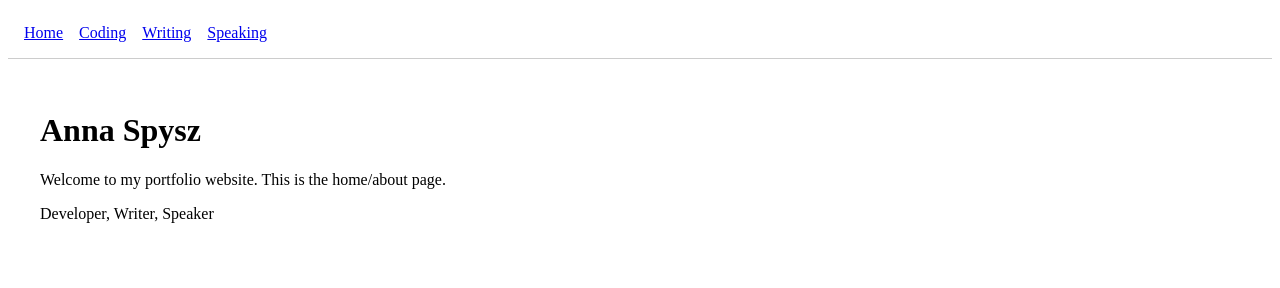
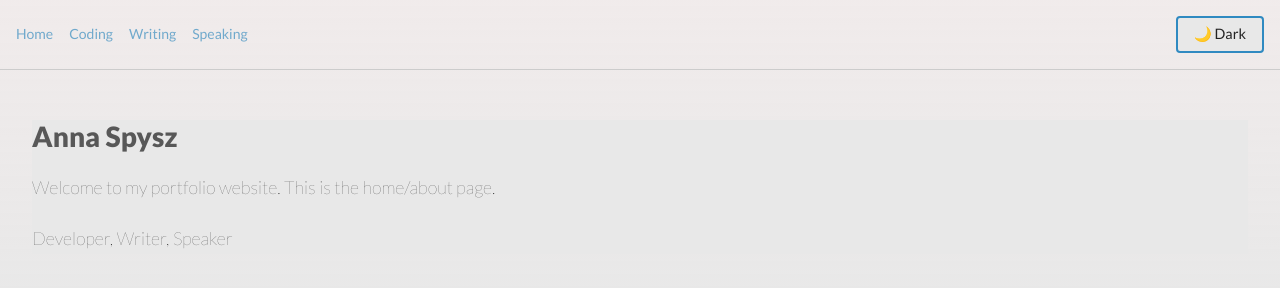
Before and after one commit to bildungsroman/bildungsroman.github.io, a React app: page / in a window 1280 px wide. Built offline with nearby package versions, Linux system fonts and the light colour scheme.

Commit message:
Update theming, add theme to new pages

```diff
--- a/src/App.jsx
+++ b/src/App.jsx
@@ -1,5 +1,8 @@
 import React from "react";
 import { BrowserRouter as Router, Routes, Route, Link } from "react-router-dom";
+import { ThemeProvider } from "./contexts/ThemeContext";
+import { GlobalStyle } from "./components/common/global";
+import ThemeToggle from "./components/ThemeToggle";
 import Home from "./pages/Home";
 import Coding from "./pages/Coding";
 import Writing from "./pages/Writing";
@@ -8,10 +11,21 @@ import NotFound from "./pages/NotFound";
 
 function App() {
   return (
+    <ThemeProvider>
+      <GlobalStyle />
       <Router>
         <div>
           {/* Basic navigation - will be replaced with proper Navbar component in later tasks */}
-        <nav style={{ padding: "1rem", borderBottom: "1px solid #ccc" }}>
+          <nav
+            style={{
+              padding: "1rem",
+              borderBottom: "1px solid #ccc",
+              display: "flex",
+              justifyContent: "space-between",
+              alignItems: "center",
+            }}
+          >
+            <div>
               <Link to="/" style={{ marginRight: "1rem" }}>
                 Home
               </Link>
@@ -24,6 +38,8 @@ function App() {
               <Link to="/speaking" style={{ marginRight: "1rem" }}>
                 Speaking
               </Link>
+            </div>
+            <ThemeToggle />
           </nav>
 
           <main style={{ padding: "2rem" }}>
@@ -37,6 +53,7 @@ function App() {
           </main>
         </div>
       </Router>
+    </ThemeProvider>
   );
 }
 
--- /dev/null
+++ b/src/components/ThemeToggle.jsx
@@ -0,0 +1,31 @@
+import React from "react";
+import styled from "styled-components";
+import { useTheme } from "../contexts/ThemeContext";
+
+const ToggleButton = styled.button`
+  background: ${(props) => props.theme.global.background};
+  color: ${(props) => props.theme.global.color};
+  border: 2px solid ${(props) => props.theme.palette.mainBrand};
+  border-radius: 4px;
+  padding: 0.5rem 1rem;
+  cursor: pointer;
+  font-size: 0.9rem;
+  transition: all 0.3s ease;
+
+  &:hover {
+    background: ${(props) => props.theme.palette.mainBrand};
+    color: ${(props) => props.theme.global.background};
+  }
+`;
+
+const ThemeToggle = () => {
+  const { isDarkMode, toggleTheme } = useTheme();
+
+  return (
+    <ToggleButton onClick={toggleTheme}>
+      {isDarkMode ? "☀️ Light" : "🌙 Dark"}
+    </ToggleButton>
+  );
+};
+
+export default ThemeToggle;
--- a/src/components/common/global/index.js
+++ b/src/components/common/global/index.js
@@ -1,5 +1,5 @@
 import { createGlobalStyle } from "styled-components";
-import variables from "../../../data/variables";
+import variables from "../../../data/variables.js";
 import "./fonts.css";
 
 export const GlobalStyle = createGlobalStyle`
--- /dev/null
+++ b/src/contexts/ThemeContext.jsx
@@ -0,0 +1,47 @@
+import React, { createContext, useContext, useState, useEffect } from "react";
+import { ThemeProvider as StyledThemeProvider } from "styled-components";
+import { lightTheme, darkTheme } from "../theme.js";
+
+const ThemeContext = createContext();
+
+export const useTheme = () => {
+  const context = useContext(ThemeContext);
+  if (!context) {
+    throw new Error("useTheme must be used within a ThemeProvider");
+  }
+  return context;
+};
+
+export const ThemeProvider = ({ children }) => {
+  const [isDarkMode, setIsDarkMode] = useState(() => {
+    // Check localStorage for saved theme preference
+    const savedTheme = localStorage.getItem("theme");
+    if (savedTheme) {
+      return savedTheme === "dark";
+    }
+    // Default to light theme if no preference is saved
+    return false;
+  });
+
+  const toggleTheme = () => {
+    setIsDarkMode((prev) => {
+      const newTheme = !prev;
+      localStorage.setItem("theme", newTheme ? "dark" : "light");
+      return newTheme;
+    });
+  };
+
+  const currentTheme = isDarkMode ? darkTheme : lightTheme;
+
+  const value = {
+    isDarkMode,
+    toggleTheme,
+    theme: currentTheme,
+  };
+
+  return (
+    <ThemeContext.Provider value={value}>
+      <StyledThemeProvider theme={currentTheme}>{children}</StyledThemeProvider>
+    </ThemeContext.Provider>
+  );
+};
--- a/src/data/variables.js
+++ b/src/data/variables.js
@@ -1,4 +1,4 @@
-module.exports = {
+export default {
   primary: "#308AC1",
   primaryLight: "#70A9CC",
   primaryDark: "#112F42",
--- a/src/pages/Home.jsx
+++ b/src/pages/Home.jsx
@@ -1,12 +1,18 @@
 import React from "react";
+import styled from "styled-components";
+
+const HomeContainer = styled.div`
+  color: ${(props) => props.theme.global.color};
+  background: ${(props) => props.theme.global.background};
+`;
 
 const Home = () => {
   return (
-    <div>
+    <HomeContainer>
       <h1>Anna Spysz</h1>
       <p>Welcome to my portfolio website. This is the home/about page.</p>
       <p>Developer, Writer, Speaker</p>
-    </div>
+    </HomeContainer>
   );
 };
 
--- a/src/theme.js
+++ b/src/theme.js
@@ -1,4 +1,4 @@
-const variables = require("./data/variables");
+import variables from "./data/variables.js";
 
 const colorPalette = {
   lightShades: variables.lightGrey,
@@ -21,7 +21,7 @@ const baseTheme = {
   },
 };
 
-const darkTheme = {
+export const darkTheme = {
   ...baseTheme,
   global: {
     background: variables.background.dark,
@@ -33,7 +33,7 @@ const darkTheme = {
   },
 };
 
-const lightTheme = {
+export const lightTheme = {
   ...baseTheme,
   global: {
     background: variables.background.light,
@@ -44,6 +44,3 @@ const lightTheme = {
     linkHover: variables.link.lightActive,
   },
 };
-
-exports.darkTheme = darkTheme;
-exports.lightTheme = lightTheme;
```
Lines whose indentation alone changed are shown as unchanged.
